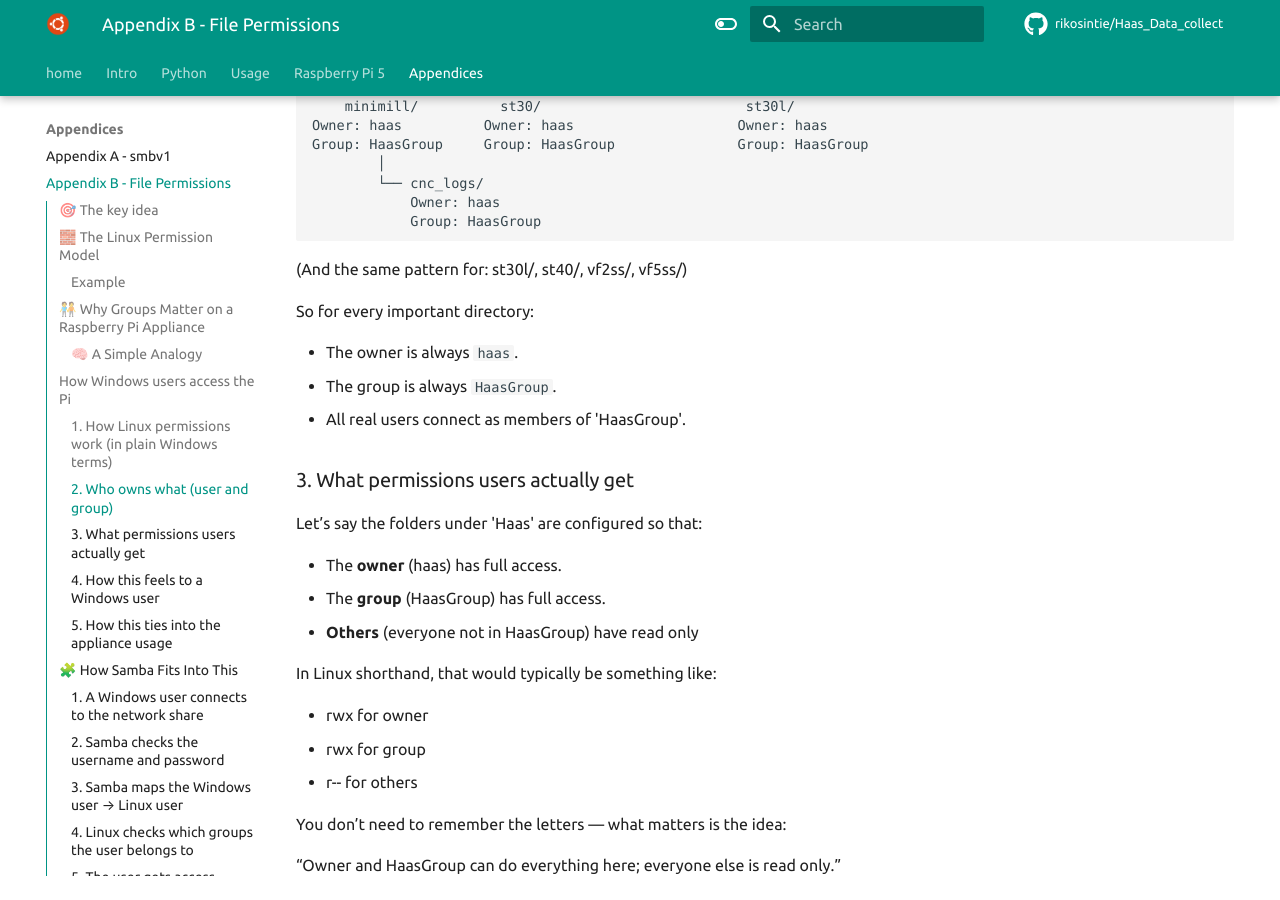
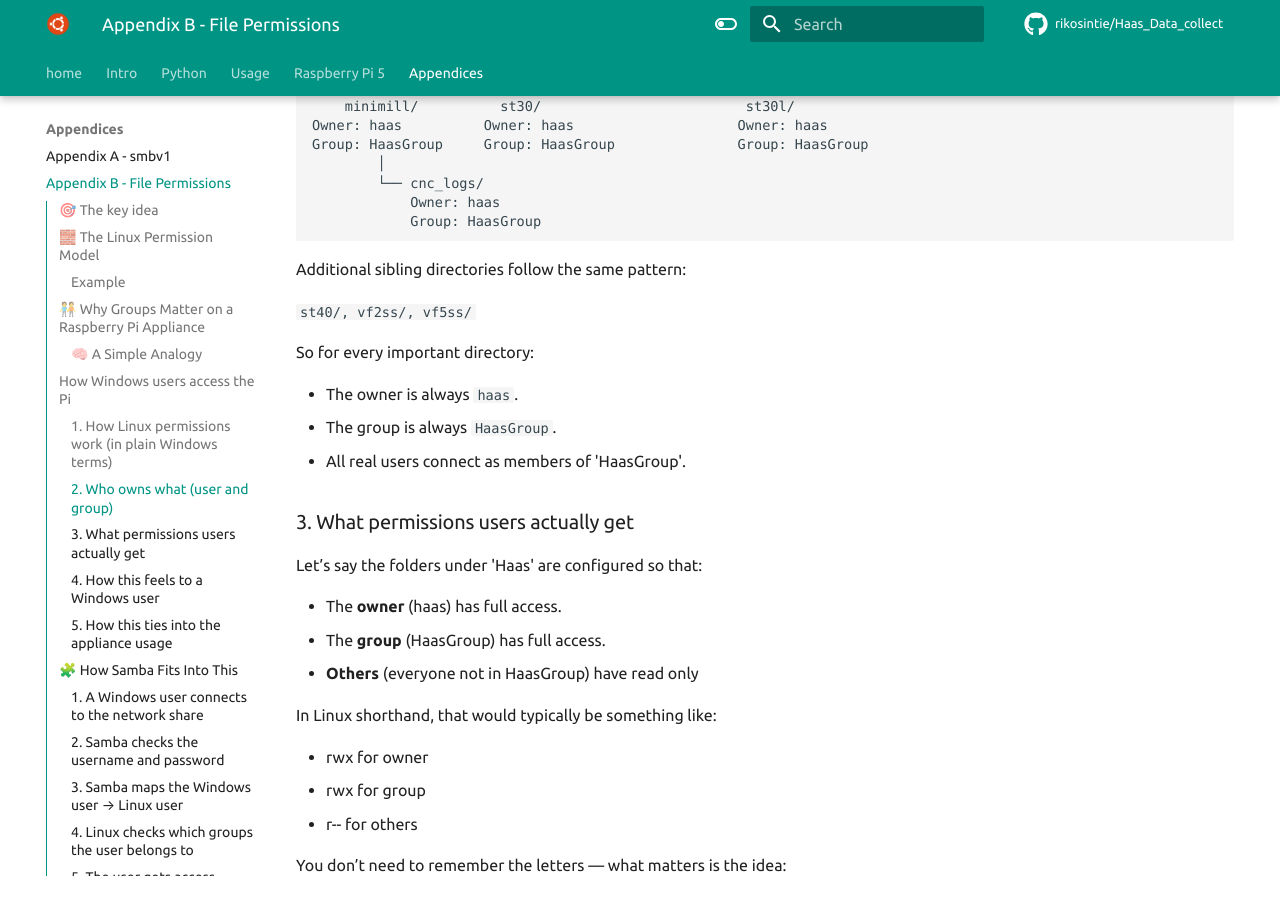
Before and after one commit to rikosintie/Haas_Data_collect, an MkDocs documentation site: the page built from docs/appendices/appendix-b.md, in a window 1280 px wide and 900 px high, scrolled down 4807 px. Built offline with MkDocs 1.6.1 and Material for MkDocs 9.7.7, drawn with Linux system fonts in a browser that asks for light colours; emoji names are drawn with the system emoji font; some web fonts are replaced; comment, search, counter and statistics services are not loaded.

Commit message:
Git Title: Formatting for clarity

````diff
--- a/docs/appendices/appendix-b.md
+++ b/docs/appendices/appendix-b.md
@@ -209,7 +209,9 @@ Group: HaasGroup     Group: HaasGroup               Group: HaasGroup
             Group: HaasGroup
 ```
 
-(And the same pattern for: st30l/, st40/, vf2ss/, vf5ss/)
+Additional sibling directories follow the same pattern:
+
+`st40/, vf2ss/, vf5ss/`
 
 So for every important directory:
 
````
